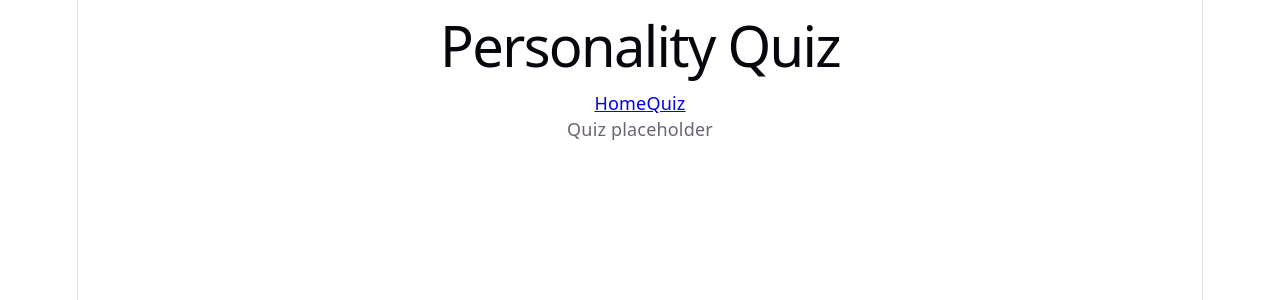
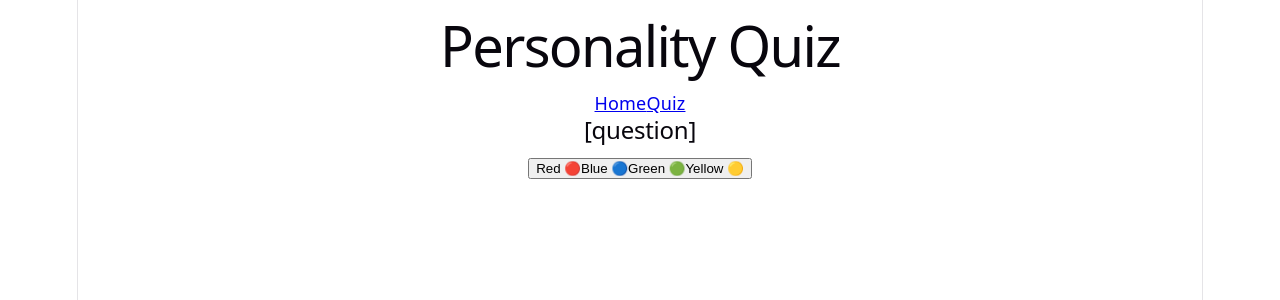
Before and after one commit to LeoZaiTech/final-project-codedex, a React (Vite) app: page /quiz in a window 1280 px wide. Shown: the top 300 px of the page. Built offline with nearby package versions, Linux system fonts and the light colour scheme.

Commit message:
question component quiz state and additional routing implemented

```diff
--- a/src/App.jsx
+++ b/src/App.jsx
@@ -1,16 +1,101 @@
 import { Routes, Route } from 'react-router-dom';
 import { UserProvider } from './components/UserContext';
 import Header from './components/header';
+import { useState } from 'react';
+import UserForm from './components/UserForm';
+import Question from './components/Question';
+
+const questions = [
+
+  {
+    question: "What's your favorite color?",
+    options: [ ["Red 🔴", "Blue 🔵", "Green 🟢", "Yellow 🟡"],]
+
+  },
+  {
+    question: "Pick a season:",
+    options: [ ["Spring 🌸", "Summer ☀️", "Autumn 🍂", "Winter ❄️"],]
+
+  },
+
+  {
+
+    question: "Ideal weekend?",
+    options:  ["Adventure 🏔️", "Beach trip 🏖️", "Forest hike 🌲", "Stargazing ✨"],
+  },
+  {
+    question:"your vibe?",
+     options: ["Bold 🔥", "Calm 💧", "Grounded 🪨", "Free 🪁"],
+  },
+];
+
+const keywords ={
+  Fire: "fire",
+  Water: "water",
+  Earth: "earth",
+  Air: "air",
+};
+
+
+const elements = {
+ "Red 🔴": "Fire",
+  "Blue 🔵": "Water",
+  "Green 🟢": "Earth",
+  "Yellow 🟡": "Air",
+  "Summer ☀️": "Fire",
+  "Winter ❄️": "Water",
+  "Spring 🌱": "Earth",
+  "Fall 🍂": "Air",
+  "Adventure 🏔️": "Fire",
+  "Beach trip 🏖️": "Water",
+  "Forest hike 🌲": "Earth",
+  "Stargazing ✨": "Air",
+  "Bold 🔥": "Fire",
+  "Calm 💧": "Water",
+  "Grounded 🪨": "Earth",
+  "Free 🪁": "Air",
+};
+
 
 
 
 function App() {
+     const [currentQuestionIndex, setCurrentQuestionIndex] = useState(0);
+     const [answers, setAnswers] = useState([]);
+     const [element, setElement] = useState("");
+     const [artwork, setArtwork] = useState(null);
+
+     function handleAnswer(answer) {
+      setAnswers([...answers, answer]);
+      setCurrentQuestionIndex(currentQuestionIndex + 1);
+     }
+
+     function determineElement(answer) {
+      const counts = {};
+      answer.forEach(function (answer) {
+        const elementName = elements[answer];
+        counts[elementName] = (counts[elementName] || 0) +1;
+      });
+     }
+
+
   return (
   <UserProvider>
     <Header/>
     <Routes>
       <Route path="/" element={<p>Home placeholder</p>} />
-      <Route path="/quiz" element={<p>Quiz placeholder</p>} />
+      <Route path="/quiz" element={currentQuestionIndex < questions.length ? (
+        <Question
+        question={questions[currentQuestionIndex].question}
+        options={questions[currentQuestionIndex].options}
+        onAnswer={handleAnswer}
+       />
+      ) : (
+          <p>Quiz complete!</p>
+
+      )
+    }
+    />
       </Routes>
   </UserProvider>
   );
--- /dev/null
+++ b/src/components/Question.jsx
@@ -0,0 +1,20 @@
+export default function Question ({ question, options, onAnswer}) {
+    return (
+        <div>
+         <h2>[question]</h2>
+         {options.map(function (option) {
+            return (
+                <button
+                  key={option}
+                  onClick={function () {
+                    onAnswer(option);
+                  }}
+                  >
+                    {option}
+                  </button>
+            )
+         })}
+
+        </div>
+    );
+}
```
Also changed, not shown: src/components/questions.jsx (deleted).
